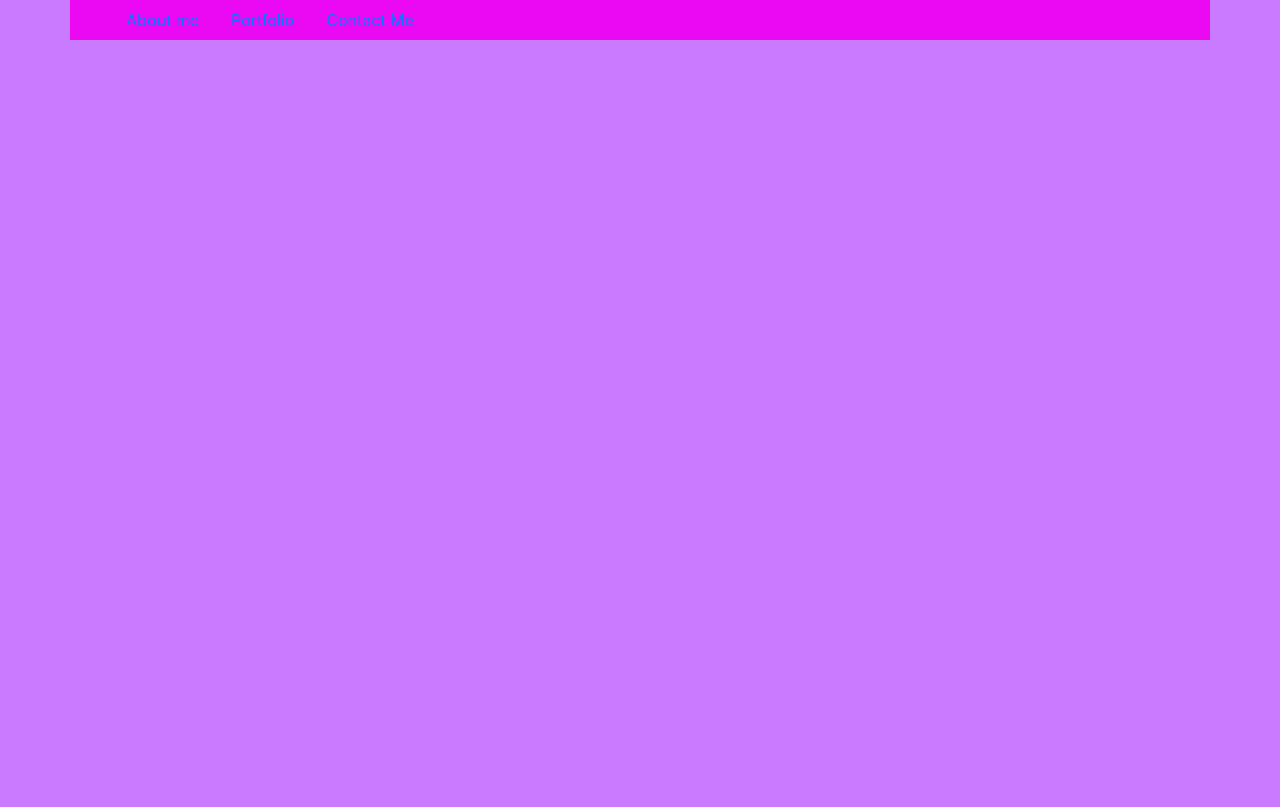
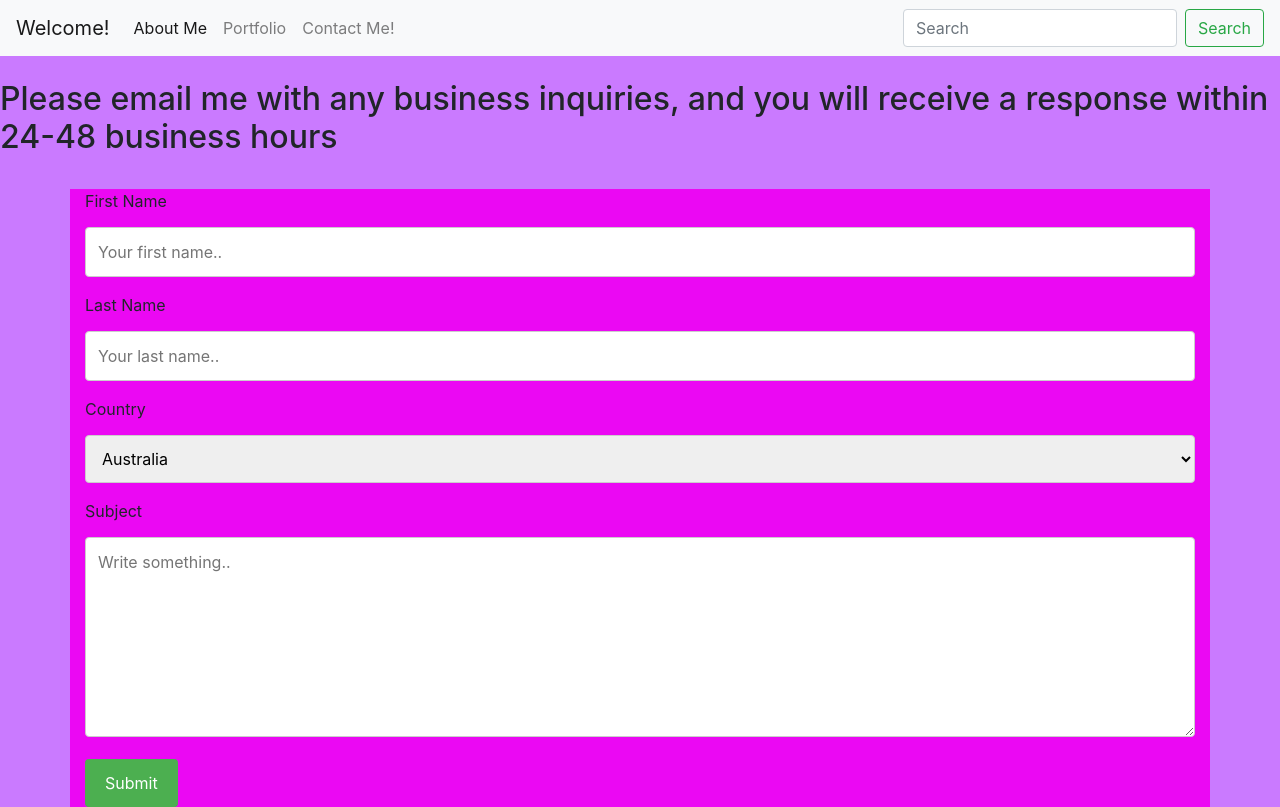
Before and after one commit to sdaylor07/homeworkweek2, a plain HTML site: page contact.html in a window 1280 px wide. Drawn offline with nearby package versions, Linux system fonts and the light colour scheme.

Commit message:
New changes

```diff
--- a/contact.html
+++ b/contact.html
@@ -17,22 +17,64 @@
     <script src="https://cdn.jsdelivr.net/npm/popper.js@1.16.0/dist/umd/popper.min.js" integrity="sha384-Q6E9RHvbIyZFJoft+2mJbHaEWldlvI9IOYy5n3zV9zzTtmI3UksdQRVvoxMfooAo" crossorigin="anonymous"></script>
     <script src="https://stackpath.bootstrapcdn.com/bootstrap/4.5.0/js/bootstrap.min.js" integrity="sha384-OgVRvuATP1z7JjHLkuOU7Xw704+h835Lr+6QL9UvYjZE3Ipu6Tp75j7Bh/kR0JKI" crossorigin="anonymous"></script>
 
-    <div class="container">
-        <div class="row">
-            <div class="col-xs-4">
-            </div>
-                 </div>
-        <nav class="container">
-            <ul class="nav">
-                <li class="nav-item">
-                  <a class="nav-link active" href="index.html">About me</a>
+
+    <div id="container"> <!--MAIN DIV CONTAINER FOR BOOSTRAP HERE-->
+        <nav class="navbar navbar-expand-lg navbar-light bg-light">
+            <a class="navbar-brand" href="#">Welcome!</a>
+            <button class="navbar-toggler" type="button" data-toggle="collapse" data-target="#navbarSupportedContent" aria-controls="navbarSupportedContent" aria-expanded="false" aria-label="Toggle navigation">
+              <span class="navbar-toggler-icon"></span>
+            </button>
+
+            <div class="collapse navbar-collapse" id="navbarSupportedContent">
+              <ul class="navbar-nav mr-auto">
+                <li class="nav-item active">
+                  <a class="nav-link" href="index.html">About Me<span class="sr-only">(current)</span></a>
                 </li>
                 <li class="nav-item">
                   <a class="nav-link" href="portfolio.html">Portfolio</a>
                 </li>
                 <li class="nav-item">
-                  <a class="nav-link" href="contact.html">Contact Me</a>
-                </li>
-            </ul>
-        </nav>
-     </div>
+                    <a class="nav-link" href="contact.html">Contact Me!</a>
+                  </li>
+              </ul>
+              <form class="form-inline my-2 my-lg-0">
+                <input class="form-control mr-sm-2" type="search" placeholder="Search" aria-label="Search">
+                <button class="btn btn-outline-success my-2 my-sm-0" type="submit">Search</button>
+              </form>
+            </div>
+          </nav>
+ </div>
+
+
+
+ <br>
+
+
+
+    <h2>Please email me with any business inquiries, and you will receive a response within 24-48 business hours</h2>
+
+ <br>
+
+ <div class="container">
+    <form action="action_page.php">
+
+      <label for="fname">First Name</label>
+      <input type="text" id="fname" name="firstname" placeholder="Your first name..">
+
+      <label for="lname">Last Name</label>
+      <input type="text" id="lname" name="lastname" placeholder="Your last name..">
+
+      <label for="country">Country</label>
+      <select id="country" name="country">
+        <option value="australia">Australia</option>
+        <option value="canada">Canada</option>
+        <option value="usa">USA</option>
+      </select>
+
+      <label for="subject">Subject</label>
+      <textarea id="subject" name="subject" placeholder="Write something.." style="height:200px"></textarea>
+
+      <input type="submit" value="Submit">
+
+    </form>
+</div>
--- a/style.css
+++ b/style.css
@@ -1,35 +1,54 @@
 body {
     background-color:  rgb(202, 122, 255);
-}
-
-nav {
-    border-color: rgb(241, 61, 217);
-    background-color: rgb(246, 135, 250);
-    padding-left: 200px;
-
-}
-
-.row {
-    padding-left: 10px;}
-
-article {
-    border: black;
-    border-width: 15px;
 }
 
 .container {
     border-color: rgb(241, 61, 217);
     background-color: rgb(235, 8, 243);
-    padding-left: 20px;
    border-width: 20px;
 }
 
-
-header {
-    padding-right: 30px;
-}
 img {
     border-radius: 25px;
     image-orientation;
     margin-left: 175px;
 }
+
+ /* Style inputs with type="text", select elements and textareas */
+ input[type=text], select, textarea {
+    width: 100%; /* Full width */
+    padding: 12px; /* Some padding */
+    border: 1px solid #ccc; /* Gray border */
+    border-radius: 4px; /* Rounded borders */
+    box-sizing: border-box; /* Make sure that padding and width stays in place */
+    margin-top: 6px; /* Add a top margin */
+    margin-bottom: 16px; /* Bottom margin */
+    resize: vertical /* Allow the user to vertically resize the textarea (not horizontally) */
+  }
+
+
+  input[type=submit] {
+    background-color: #4CAF50;
+    color: white;
+    padding: 12px 20px;
+    border: none;
+    border-radius: 4px;
+    cursor: pointer;
+  }
+
+
+  input[type=submit]:hover {
+    background-color: #45a049;
+  }
+
+
+
+  }
+
+  h2{
+      border: black;
+      border-width: 3px;
+      border-style: groove;
+text-align: center;
+margin: 0px 300px 0px 300px;
+  }
--- /dev/null
+++ b/style3.css
@@ -0,0 +1 @@
+style
```
Also changed, not shown: index.html (+37 -26 lines), portfolio.html (+19 -6 lines), style2.css (added).
